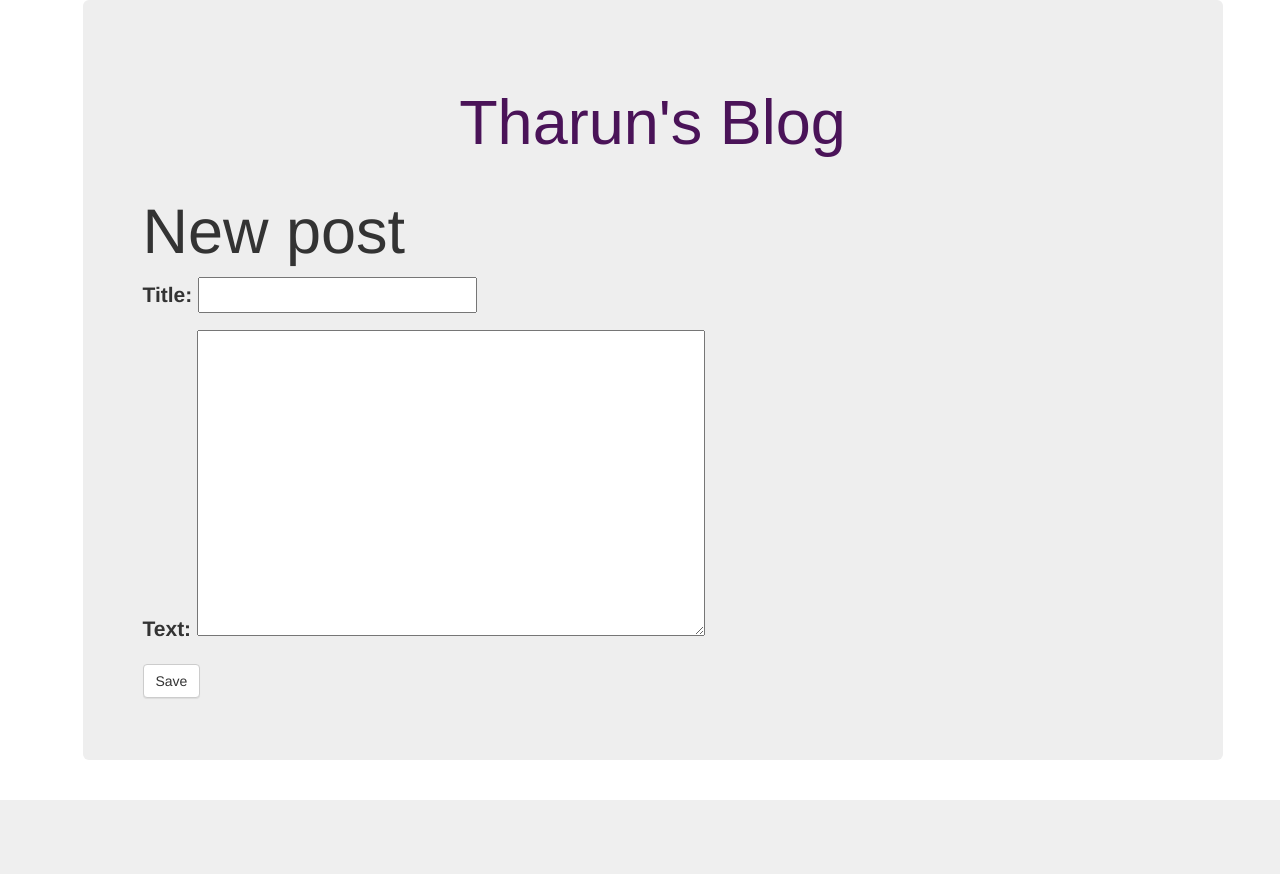
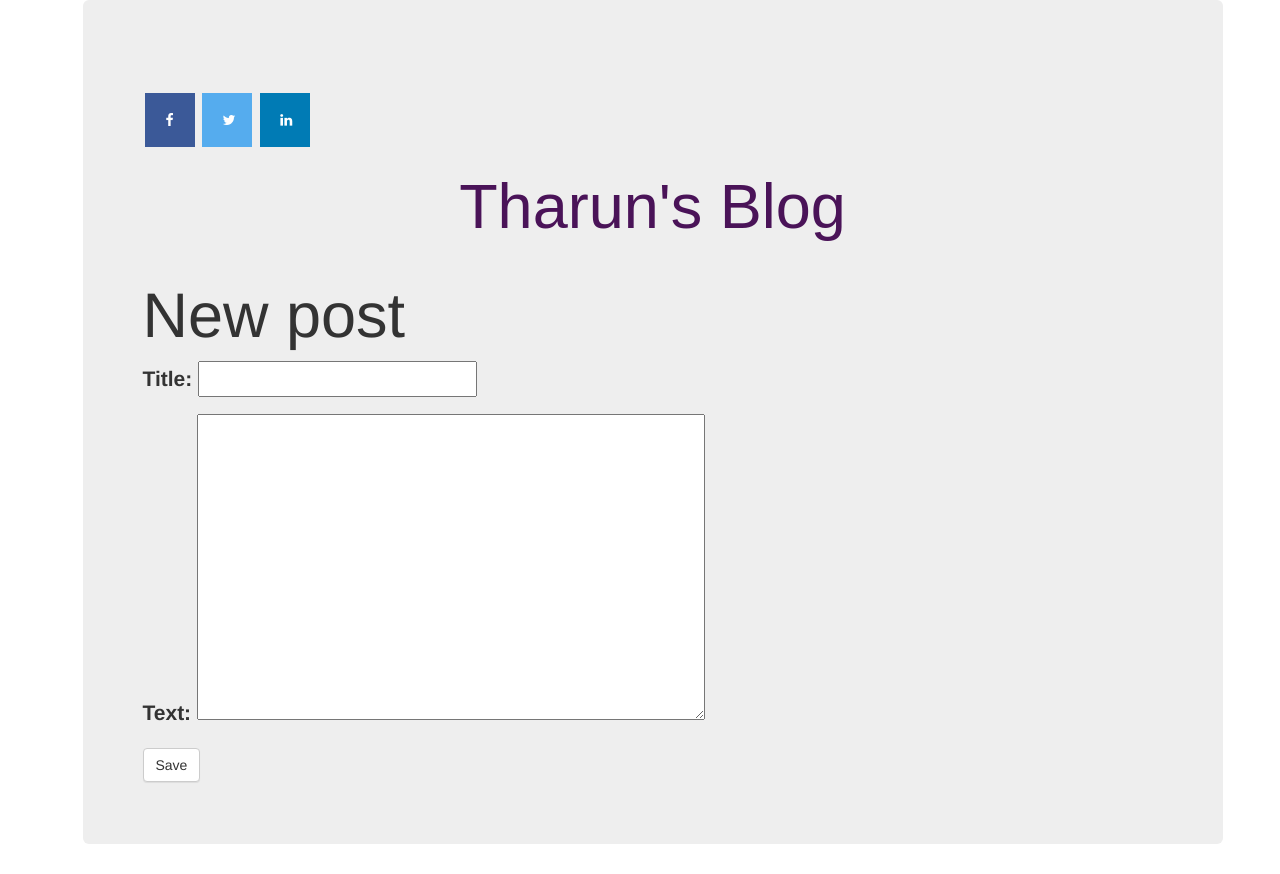
Before and after one commit to tharun323/Blog, a Django app: page /post/new/ in a window 1280 px wide. Before the commit the page ends 800 px from the top, so only its background shows below. Run offline with Django 3.2, Linux system fonts and the light colour scheme; some libraries are stand-ins or nearby versions; some web fonts are replaced.

Commit message:
social media buttons are added

```diff
--- a/mysite/blog/templates/blog/base.html
+++ b/mysite/blog/templates/blog/base.html
@@ -1,6 +1,37 @@
 {% load staticfiles %}
 <html>
     <head>
+
+        <style>
+.fa {
+  padding: 20px;
+  font-size: 30px;
+  width: 50px;
+  text-align: center;
+  text-decoration: none;
+  margin: 5px 2px;
+}
+
+.fa:hover {
+    opacity: 0.7;
+}
+
+.fa-facebook {
+  background: #3B5998;
+  color: white;
+}
+
+.fa-twitter {
+  background: #55ACEE;
+  color: white;
+}
+
+.fa-linkedin {
+  background: #007bb5;
+  color: white;
+}
+</style>
+
         <title>Tharun's blog</title>
         <link rel="stylesheet" href="//maxcdn.bootstrapcdn.com/bootstrap/3.2.0/css/bootstrap.min.css">
         <link rel="stylesheet" href="//maxcdn.bootstrapcdn.com/bootstrap/3.2.0/css/bootstrap-theme.min.css">
@@ -12,6 +43,7 @@
   <script src="https://maxcdn.bootstrapcdn.com/bootstrap/3.3.7/js/bootstrap.min.js"></script>
         <link href="https://fonts.googleapis.com/css?family=Acme" rel="stylesheet">
         <link href="https://fonts.googleapis.com/css?family=Jua" rel="stylesheet">
+        <link rel="stylesheet" href="https://cdnjs.cloudflare.com/ajax/libs/font-awesome/4.7.0/css/font-awesome.min.css">
         <link href="https://fonts.googleapis.com/css?family=Poor+Story" rel="stylesheet">
         <link rel="stylesheet" href="{% static 'css/blog.css' %}">
     </head>
@@ -19,6 +51,9 @@
     <div class="container">
         <div class="jumbotron">
         <div class="page-header">
+             <a href="https://www.facebook.com/clidetharun" class="fa fa-facebook"></a>
+        <a href="https://twitter.com/atkr323" class="fa fa-twitter"></a>
+           <a href="https://www.linkedin.com/in/amireddy-tharun-reddy-7691a29b" class="fa fa-linkedin"></a>
             <center>
                 {% if user.is_authenticated %}
     <a href="{% url 'post_new' %}" class="top-menu"><span class="glyphicon glyphicon-plus"></span></a>
```
